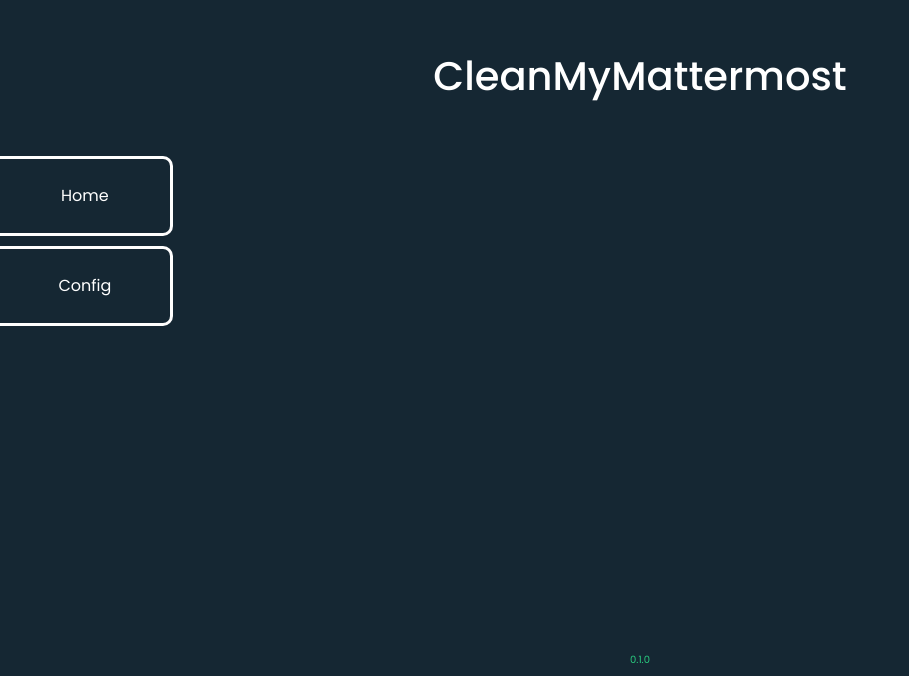
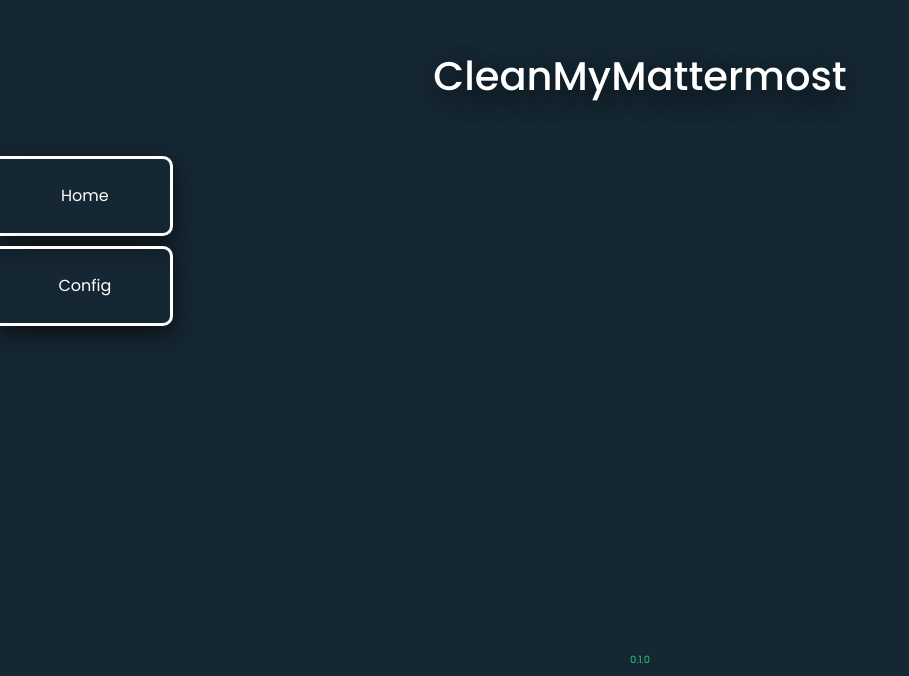
Before and after one commit to julhenry/cleanmymattermost, a React (Create React App) app: page / in a window 1280 px wide. Shown: the part 124-800 px from the top of the page, without its empty margins (0-909 px from the left). Built offline with nearby package versions, Linux system fonts and the light colour scheme.

Commit message:
💄 Add shadows

```diff
--- a/src/common/components/Footer.css
+++ b/src/common/components/Footer.css
@@ -1,4 +1,6 @@
 .Footer {
+    height: 100%;
+    width: 100%;
     text-align: center;
     font-size: 10px;
 }
--- a/src/common/components/Header.tsx
+++ b/src/common/components/Header.tsx
@@ -2,8 +2,8 @@
 
 export const Header: React.FC = () => {
   return (
-    <div>
-        <h1 className="text-center py-3 align-middle">CleanMyMattermost</h1>
+    <div style={{height: '100%', width: '100%'}}>
+        <h1 className="text-center py-3 align-middle" style={{textShadow: 'rgba(10,10,10, 0.8) 0px 8px 24px'}}>CleanMyMattermost</h1>
     </div>
   )
 }
--- a/src/common/components/MainContainer.tsx
+++ b/src/common/components/MainContainer.tsx
@@ -4,6 +4,6 @@
   children: ReactNode
 }
 export const MainContainer: React.FC<MainContainerProps> = ({ children }) =>
-    <div className='MainContainer'>
+    <div className='MainContainer' style={{height: '100%', width: '100%'}}>
         {children}
     </div>
--- a/src/common/components/Sidenav.css
+++ b/src/common/components/Sidenav.css
@@ -23,6 +23,7 @@
     transition: all 0.4s ease;
     display: flex;
     text-decoration: none;
+    box-shadow: rgba(10,10,10, 0.8) 0px 8px 24px;
   }
 
   .Sidenav ul a:hover {
--- a/src/common/components/Step.css
+++ b/src/common/components/Step.css
@@ -8,6 +8,7 @@
     -moz-border-radius: 10px;
     border-radius: 10px;
     text-align: left;
+    box-shadow: rgba(10,10,10, 0.8) 0px 8px 24px;
     -webkit-transition: all 0.4s ease;
     transition: all 0.4s ease;
 }
```
